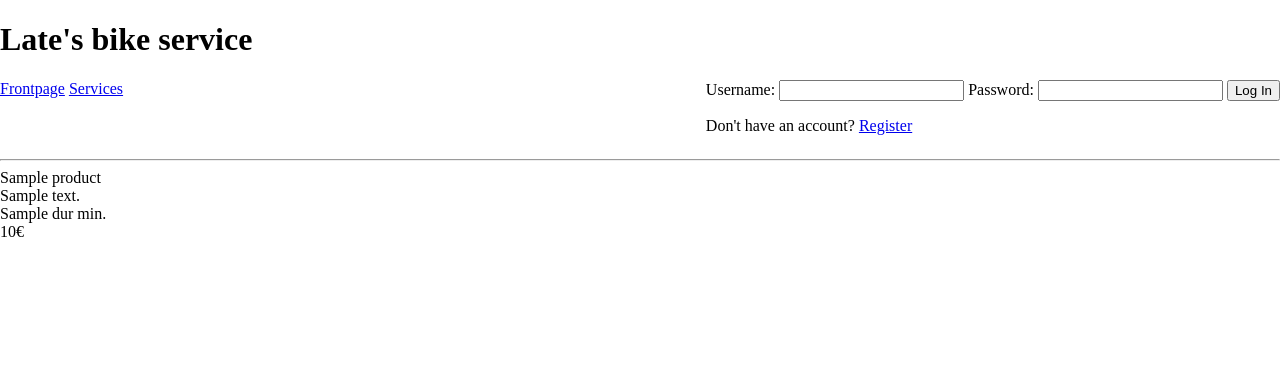
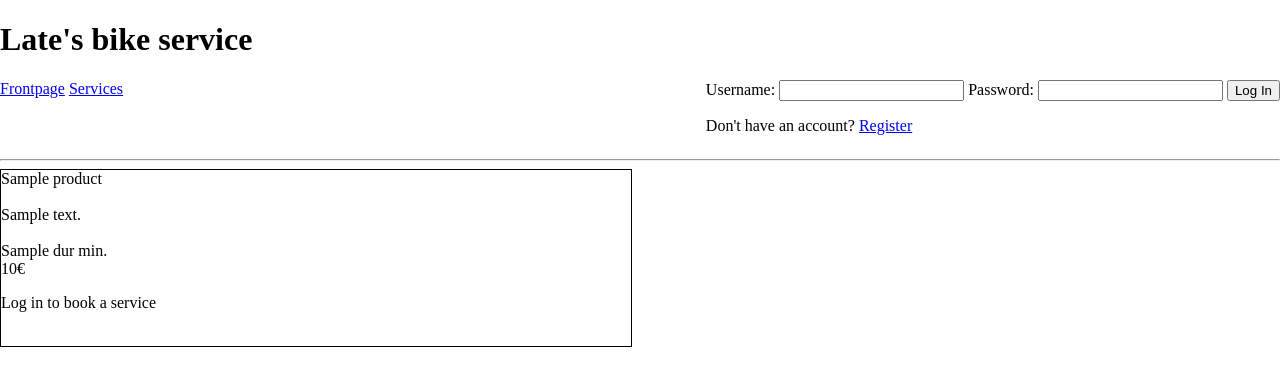
Before and after one commit to Reidforbus/booker, a Flask app: template templates/products.html in a window 1280 px wide. Shown: the top 386 px of the page. Run offline with Flask 3, Linux system fonts and the light colour scheme; the template is opened without the code that fills it: most values are stand-ins (such as "Sample title", 1, 10 or a date in 2020).

Commit message:
buttons to direct to booking

```diff
--- a/static/layout.css
+++ b/static/layout.css
@@ -15,5 +15,11 @@ body {
 #products {
     display: grid;
     grid-template-columns: 1fr 1fr;
-    row-gap: 2em;
+    gap: 2em 1em;
+
 }
+
+.product {
+    border-style: solid;
+    border-width: 1px;
+}
--- a/templates/products.html
+++ b/templates/products.html
@@ -5,10 +5,17 @@
 <div id="products">
     {% for product in products %}
         <div class="product">
-            {{ product.name }}<br>
-            {{ product.description }}<br>
+            {{ product.name }}<br><br>
+            {{ product.description }}<br><br>
             {{ product.dur }} min.<br>
             {{ product.price }}€
+            {% if not session.username %}
+            <p>Log in to book a service</p><br>
+            {% else %}
+            <form action="products/{{ product.service_id }}/book" method="GET">
+                <input type="submit" value="Book service">
+            </form>
+            {% endif %}
         </div>
     {% endfor %}
 </div>
```
